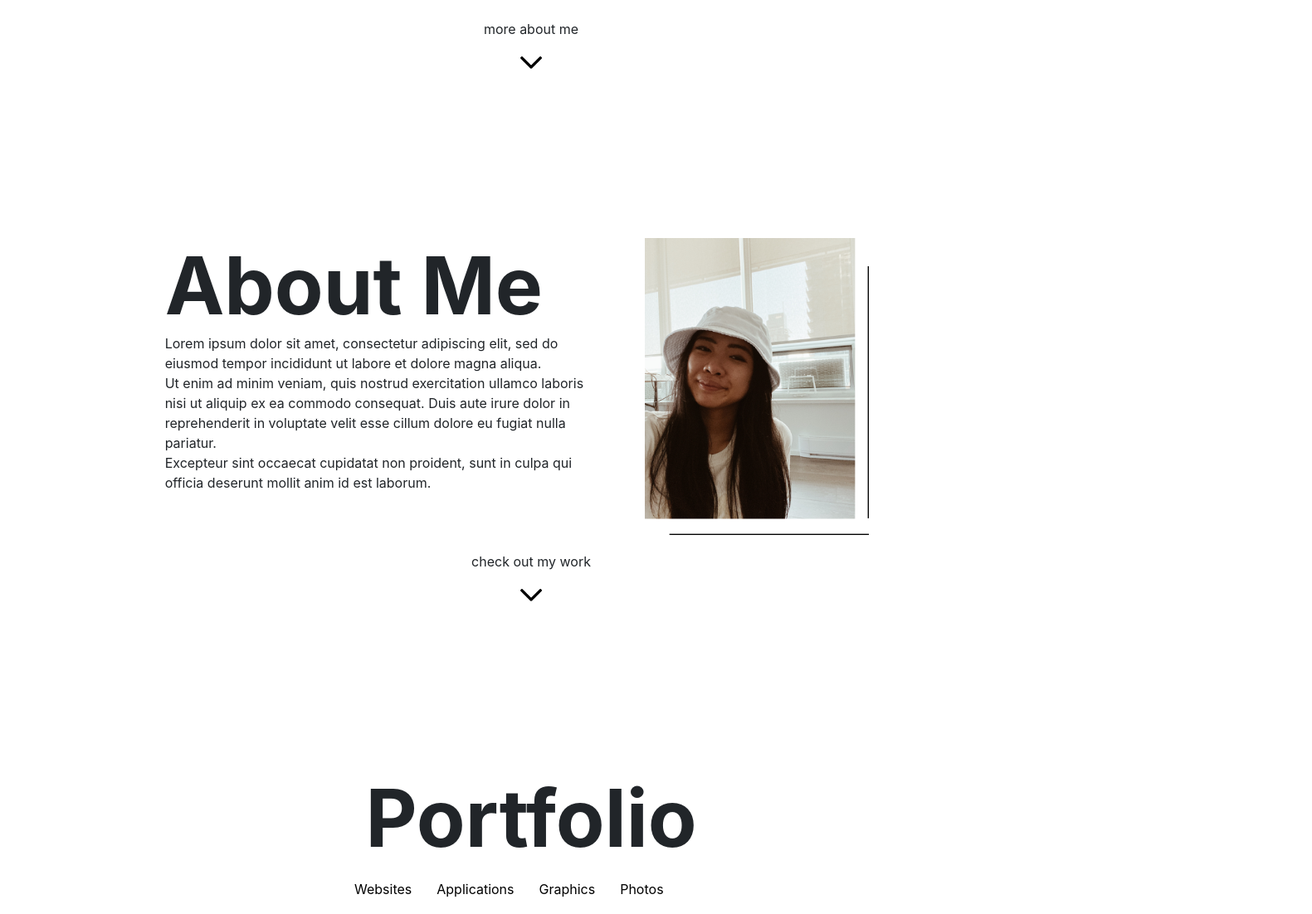
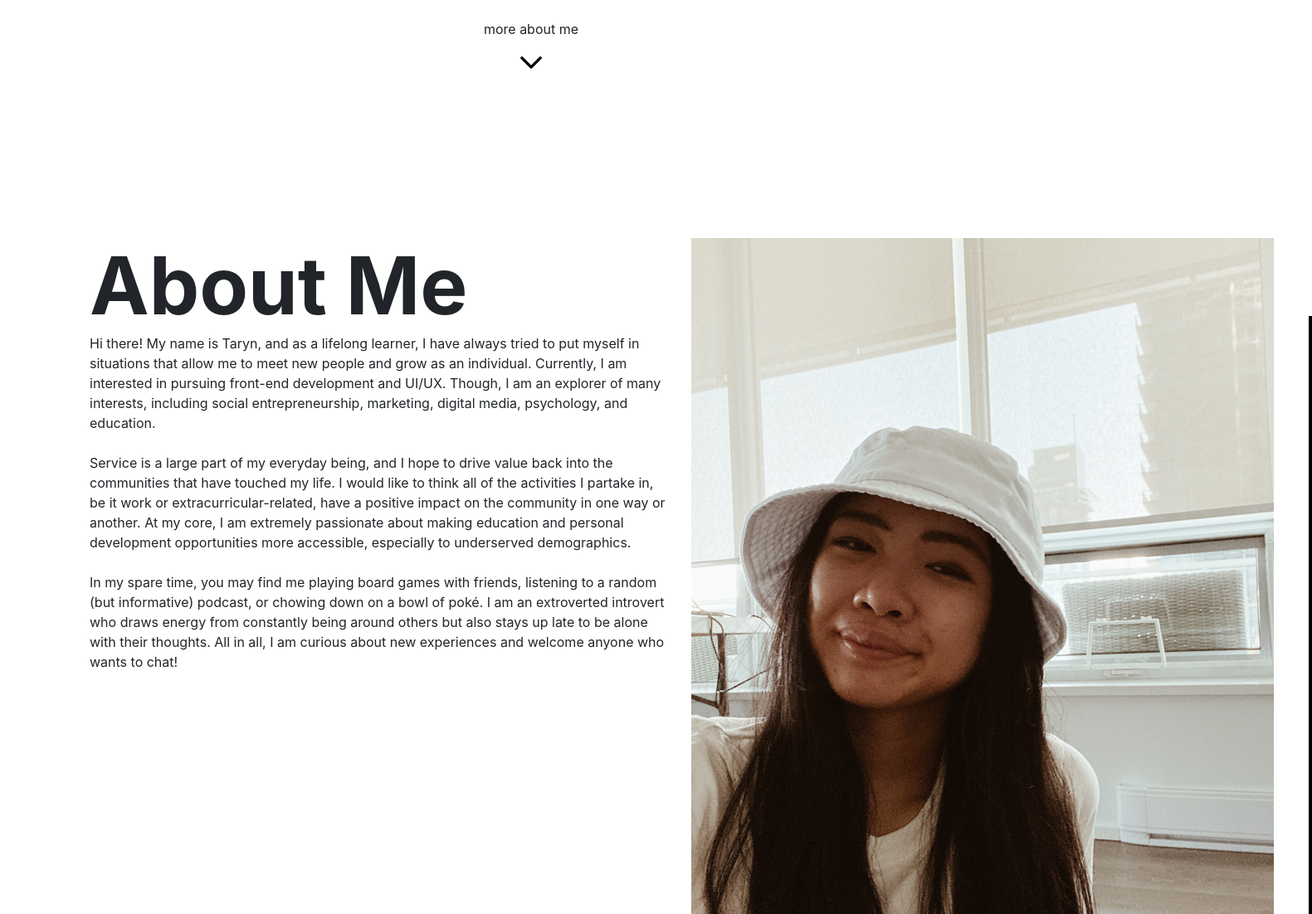
Before and after one commit to tarynwou/portfolio, a Gatsby site: page / in a window 1280 px wide. Shown: the part 744-1846 px from the top of the page at 83% size, 1581 px wide, since content can reach past the window. Built offline with nearby package versions, Linux system fonts and the light colour scheme; Gatsby itself is replaced by a stand-in of ours.

Commit message:
Added About Me content

```diff
--- a/src/pages/index.js
+++ b/src/pages/index.js
@@ -53,36 +53,52 @@ function IndexPage() {
 				</div>
 				{/* // ABOUT ME */}
 				<div class="row">
-					<div class="col-lg-1"></div>
-					<div class="col-lg-6">
-						<h1 className="title-font">
+					{/* <div class="col-lg-1"></div> */}
+					<div class="col-lg-8">
+						<h1 className="title-font" id="title-about-me">
 							About Me
 							<br />
 						</h1>
-						<p>
-							Lorem ipsum dolor sit amet, consectetur adipiscing
-							elit, sed do eiusmod tempor incididunt ut labore et
-							dolore magna aliqua.
+						<p id="about-me-blurb">
+							Hi there! My name is Taryn, and as a lifelong
+							learner, I have always tried to put myself in
+							situations that allow me to meet new people and grow
+							as an individual. Currently, I am interested in
+							pursuing front-end development and UI/UX. Though, I
+							am an explorer of many interests, including social
+							entrepreneurship, marketing, digital media,
+							psychology, and education.
 							<br></br>
-							Ut enim ad minim veniam, quis nostrud exercitation
-							ullamco laboris nisi ut aliquip ex ea commodo
-							consequat. Duis aute irure dolor in reprehenderit in
-							voluptate velit esse cillum dolore eu fugiat nulla
-							pariatur.
 							<br></br>
-							Excepteur sint occaecat cupidatat non proident, sunt
-							in culpa qui officia deserunt mollit anim id est
-							laborum.
+							Service is a large part of my everyday being, and I
+							hope to drive value back into the communities that
+							have touched my life. I would like to think all of
+							the activities I partake in, be it work or
+							extracurricular-related, have a positive impact on
+							the community in one way or another. At my core, I
+							am extremely passionate about making education and
+							personal development opportunities more accessible,
+							especially to underserved demographics.
+							<br></br>
+							<br></br>
+							In my spare time, you may find me playing board
+							games with friends, listening to a random (but
+							informative) podcast, or chowing down on a bowl of
+							poké. I am an extroverted introvert who draws energy
+							from constantly being around others but also stays
+							up late to be alone with their thoughts. All in all,
+							I am curious about new experiences and welcome
+							anyone who wants to chat!
 						</p>
 					</div>
 					<div class="col-lg-4">
 						<img
-							className="headshot"
+							className="headshot-2"
 							src={Headshot}
 							alt="Taryn Wou Headshot"
 						/>
 					</div>
-					<div class="col-lg-1"></div>
+					{/* <div class="col-lg-1"></div> */}
 				</div>
 				<div class="row">
 					<p className="next-sect-link">check out my work</p>
```
